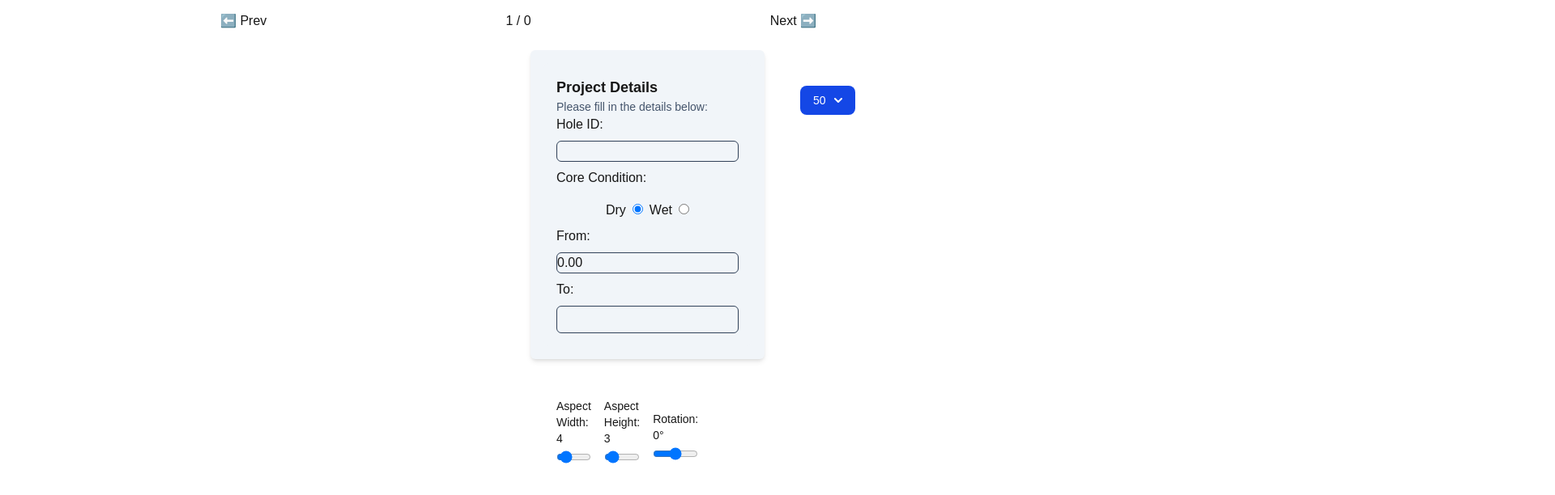
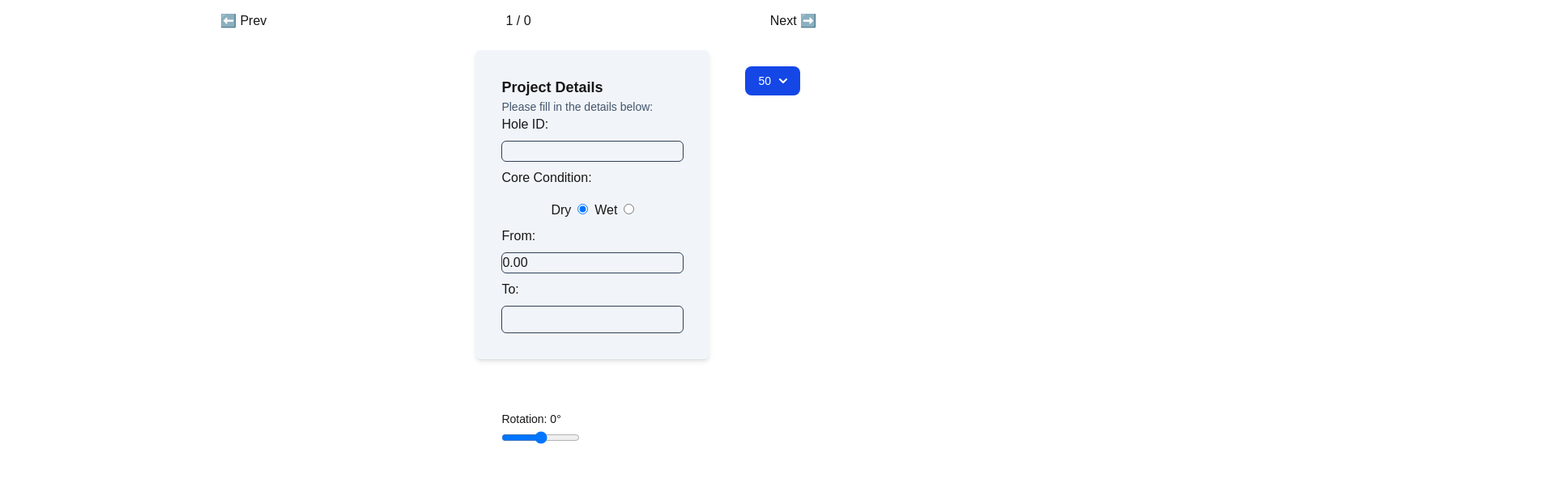
Before and after one commit to Calles98/Image-Cropping, a Next.js app in the folder frontend/: page / in a window 1280 px wide. Shown: the part 130-742 px from the top of the page at 81% size, 1920 px wide, since content can reach past the window. Built offline with nearby package versions, Linux system fonts and the light colour scheme.

Commit message:
Fixed aesthetic issues and responsive issues

```diff
--- a/frontend/src/app/page.js
+++ b/frontend/src/app/page.js
@@ -38,9 +38,11 @@ export default function Home() {
   }, []);
 
   const handleFolderUpload = (e) => {
-    const files = Array.from(e.target.files).filter((file) =>
-      file.type.startsWith("image/")
-    );
+    const files = Array.from(e.target.files)
+      .filter((file) => file.type.startsWith("image/"))
+      .sort((a, b) =>
+        a.name.localeCompare(b.name, undefined, { numeric: true })
+      );
     if (files.length === 0) return;
     setImages(files);
     setImagedFiles(files);
@@ -95,12 +97,12 @@ export default function Home() {
       points: cornerPoints,
     };
     setCroppedItems((prev) => [...prev, newItem]);
-    if (currentIndex % 2 !== 0) {
+    /* if (currentIndex % 2 !== 0) {
       setFrom(to);
       setTo("");
-    }
-    //setFrom(to);
-    //setTo('');
+    } */
+    setFrom(to);
+    setTo("");
     console.log("current item:", newItem);
     setCurrentIndex((prev) => prev + 1);
   };
@@ -203,7 +205,11 @@ export default function Home() {
 
       {/* Navigation */}
       <div className="flex justify-between mt-4">
-        <button disabled={currentIndex === 0} onClick={handlePrev}>
+        <button
+          disabled={currentIndex === 0}
+          onClick={handlePrev}
+          className="hover:cursor-pointer"
+        >
           ⬅️ Prev
         </button>
         <span>
@@ -212,12 +218,13 @@ export default function Home() {
         <button
           disabled={currentIndex === images.length - 1}
           onClick={handleNext}
+          className="hover:cursor-pointer"
         >
           Next ➡️
         </button>
       </div>
 
-      <div className="flex flex-col lg:flex-row gap-6 h-[90vh]">
+      <div className="flex flex-col lg:flex-row gap-6 h-auto ">
         {/* Left: Cropper */}
         <div className="flex-[2] overflow-hidden">
           {image && (
@@ -243,6 +250,7 @@ export default function Home() {
                     h: crop.height,
                   });
                 }}
+                rotation={rotation}
               />
             </div>
           )}
@@ -263,36 +271,10 @@ export default function Home() {
             />
           </div>
 
-          <div className="bg-white p-4 rounded-md space-y-4">
+          <div className="bg-white p-4 rounded-md space-y-2">
             {/* Left Panel – Aspect & Quality */}
-            <div className="w-full md:w-1/2 p-4 space-y-4">
+            <div className="w-full md:w-1/2 p-4 space-y-2">
               <div className="flex flex-col sm:flex-row gap-4">
-                <div className="flex-1">
-                  <label className="block mb-1 text-sm font-medium">
-                    Aspect Width: {aspectWidth}
-                  </label>
-                  <input
-                    type="range"
-                    min="1"
-                    max="20"
-                    value={aspectWidth}
-                    onChange={(e) => setAspectWidth(Number(e.target.value))}
-                    className="w-full"
-                  />
-                </div>
-                <div className="flex-1">
-                  <label className="block mb-1 text-sm font-medium">
-                    Aspect Height: {aspectHeight}
-                  </label>
-                  <input
-                    type="range"
-                    min="1"
-                    max="20"
-                    value={aspectHeight}
-                    onChange={(e) => setAspectHeight(Number(e.target.value))}
-                    className="w-full"
-                  />
-                </div>
                 <div className="my-4">
                   <label className="block mb-1 text-sm font-medium">
                     Rotation: {rotation}°
@@ -303,7 +285,7 @@ export default function Home() {
                     max="180"
                     value={rotation}
                     onChange={(e) => setRotation(Number(e.target.value))}
-                    className="w-full"
+                    className="w-full hover:cursor-ew-resize"
                   />
                 </div>
               </div>
@@ -323,7 +305,7 @@ export default function Home() {
         <div className="text-center">
           <button
             onClick={handleFinalDownload}
-            className="bg-blue-600 hover:bg-blue-700 text-white px-6 py-2 rounded"
+            className="bg-blue-600 hover:bg-blue-700 text-white px-6 py-2 rounded hover:cursor-pointer"
           >
             Crop & Download
           </button>
@@ -334,7 +316,7 @@ export default function Home() {
         <div className="text-center">
           <button
             onClick={handleSingleCrop}
-            className="bg-blue-600 hover:bg-blue-700 text-white px-6 py-2 rounded"
+            className="bg-blue-600 hover:bg-blue-700 text-white px-6 py-2 rounded hover:cursor-pointer"
           >
             Add image
           </button>
--- a/frontend/src/components/Dropdown.jsx
+++ b/frontend/src/components/Dropdown.jsx
@@ -16,10 +16,7 @@ const Dropdown = ({ currentValue, handleValueChange }) => {
 
   useEffect(() => {
     function handleClickOutside(event) {
-      if (
-        dropdownRef.current &&
-        !dropdownRef.current.contains(event.target)
-      ) {
+      if (dropdownRef.current && !dropdownRef.current.contains(event.target)) {
         setIsOpen(false);
       }
     }
@@ -30,11 +27,11 @@ const Dropdown = ({ currentValue, handleValueChange }) => {
   }, []);
 
   return (
-    <div ref={dropdownRef} className="absolute w-full py-6 pb-8 z-50">
-      <div className="relative inline-block">
+    <div ref={dropdownRef} className="relative z-50 inline-block">
+      {/* Button */}
       <button
         type="button"
-          className="px-4 py-2 text-white bg-blue-700 hover:bg-blue-800 focus:ring-4 focus:outline-none focus:ring-blue-300 font-medium rounded-lg text-sm inline-flex items-center"
+        className="px-4 py-2 text-white bg-blue-700 hover:bg-blue-800 focus:ring-4 focus:outline-none focus:ring-blue-300 font-medium rounded-lg text-sm inline-flex items-center hover:cursor-pointer"
         onClick={toggleDropdown}
       >
         {currentValue}{" "}
@@ -55,6 +52,7 @@ const Dropdown = ({ currentValue, handleValueChange }) => {
         </svg>
       </button>
 
+      {/* Dropdown Menu */}
       {isOpen && (
         <div className="origin-top-right absolute left-0 mt-2 w-44 rounded-lg shadow-lg bg-white ring-1 ring-black ring-opacity-5">
           <ul
@@ -76,7 +74,6 @@ const Dropdown = ({ currentValue, handleValueChange }) => {
         </div>
       )}
     </div>
-    </div>
   );
 };
 
--- a/frontend/src/components/Form.jsx
+++ b/frontend/src/components/Form.jsx
@@ -19,13 +19,13 @@ function Form({ condition, setCondition, holeId, setHoleId, from, setFrom, to, s
                 <label className="pr-2">
                   Dry
                 </label>
-                <input type="radio" name="condtion" value="D" checked={condition === 'D'} onChange={(e) => setCondition(e.target.value)} />
+                <input type="radio" name="condtion" value="D" checked={condition === 'D'} onChange={(e) => setCondition(e.target.value)} className='hover:cursor-pointer' />
               </div>
               <div className=''>
                 <label className="pr-2">
                   Wet
                 </label>
-                <input type="radio" name="condition" value="W" checked={condition === 'W'} onChange={(e) => setCondition(e.target.value)} />
+                <input type="radio" name="condition" value="W" checked={condition === 'W'} onChange={(e) => setCondition(e.target.value)} className='hover:cursor-pointer' />
               </div>
             </div>
             <label htmlFor="">From:</label>
--- a/frontend/src/components/RectCropper.jsx
+++ b/frontend/src/components/RectCropper.jsx
@@ -4,7 +4,7 @@ import React, { useRef, useState } from "react";
 import ReactCrop from "react-image-crop";
 import "react-image-crop/dist/ReactCrop.css";
 
-function RectCropper({ imageUrl, onCropComplete }) {
+function RectCropper({ imageUrl, onCropComplete, rotation = 0 }) {
   const imgRef = useRef(null);
   const [crop, setCrop] = useState({
     unit: "px",
@@ -64,9 +64,9 @@ function RectCropper({ imageUrl, onCropComplete }) {
               width: e.target.naturalWidth,
               height: e.target.naturalHeight,
             });
-
           }}
           className="h-full w-auto object-contain block"
+          style={{ transform: `rotate(${rotation}deg)` }}
         />
       </ReactCrop>
     </div>
```
Lines whose indentation alone changed are shown as unchanged.
